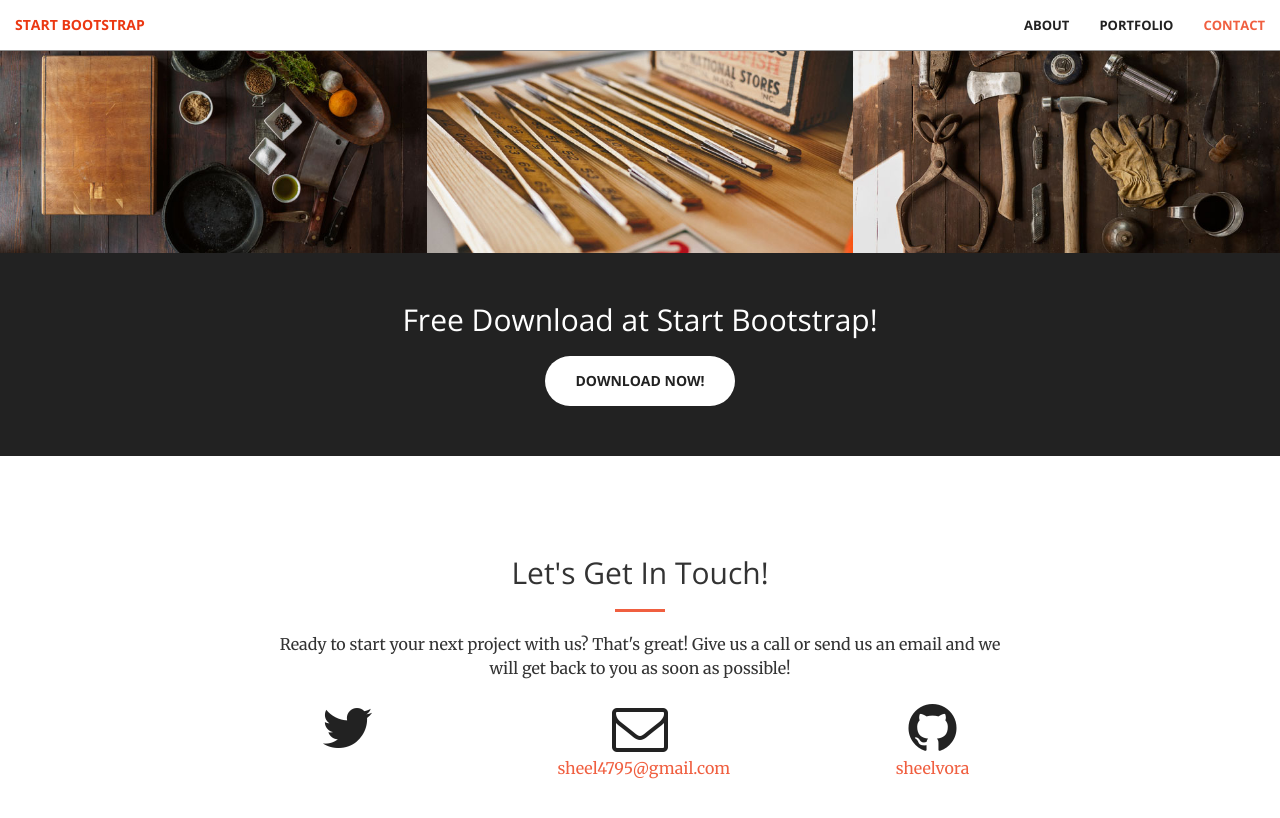
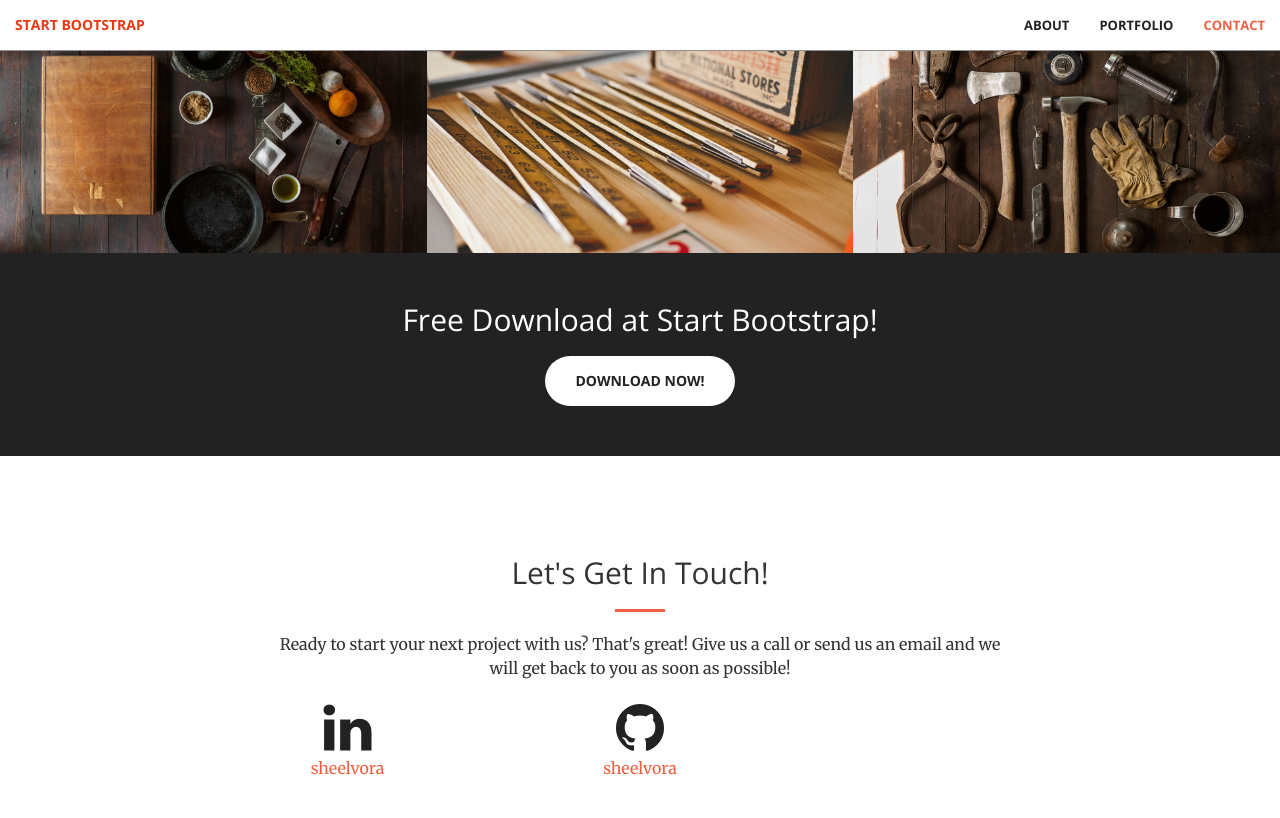
Before and after one commit to sheelvora/sheelvora.github.io, a Jekyll site: the page built from index.html, in a window 1280 px wide and 900 px high, scrolled down 1981 px. Shown: the top 818 px of the window. Built offline with Jekyll 4.4.1, drawn with Linux system fonts in a browser that asks for light colours.

Commit message:
new github

```diff
--- a/_config.yml
+++ b/_config.yml
@@ -1,6 +1,6 @@
 # Site settings
 title: Sheel Vora
-email: sheel4795@gmail.com
+email:
 description: Portfolio # this means to ignore newlines until "baseurl:"
 baseurl: "" # the subpath of your site, e.g. /blog/
 url: "" # the base hostname & protocol for your site
--- a/_includes/contact.html
+++ b/_includes/contact.html
@@ -7,15 +7,9 @@
                 <p>Ready to start your next project with us? That's great! Give us a call or send us an email and we will get back to you as soon as possible!</p>
             </div>
         <div class="col-lg-2 col-lg-offset-2 text-center">
-            <a href="https://twitter.com/{{ site.twitter_username }}">
-                <i class="fa fa-twitter fa-3x wow bounceIn" data-wow-delay=".1s"></i>
-                <p>{{ site.twitter_username }}</p>
-            </a>
-        </div>
-        <div class="col-lg-2 col-lg-offset-1 text-center">
-            <a href="mailto:{{ site.email }}">
-            <i class="fa fa-envelope-o fa-3x wow bounceIn" data-wow-delay=".1s"></i>
-                <p>{{ site.email }}</p>
+            <a href="https://linkedin.com/{{ site.linkedin_username }}">
+                <i class="fa fa-linkedin fa-3x wow bounceIn" data-wow-delay=".1s"></i>
+                <p>{{ site.linkedin_username }}</p>
             </a>
         </div>
         <div class="col-lg-2 col-lg-offset-1 text-center">
```
